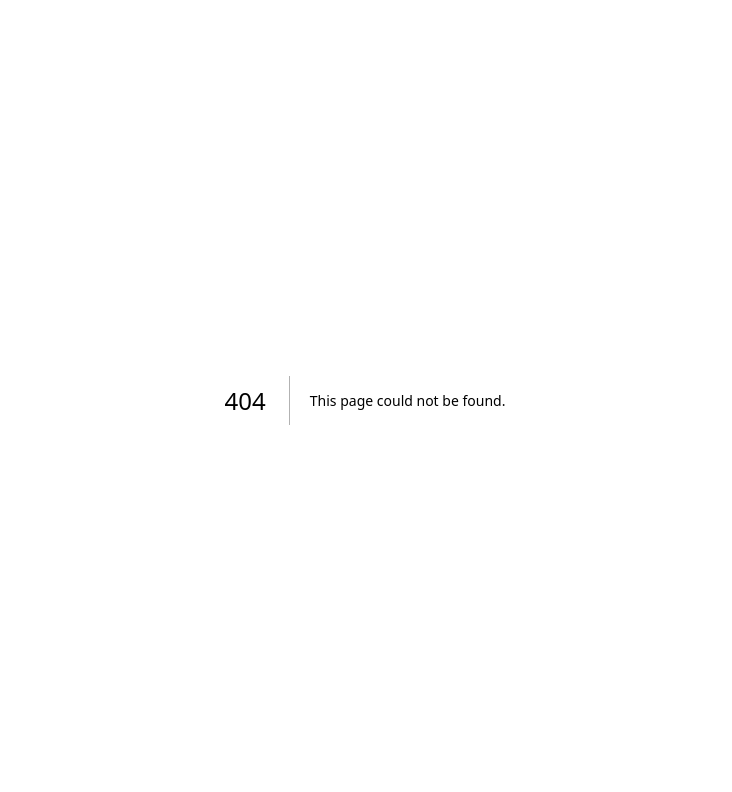
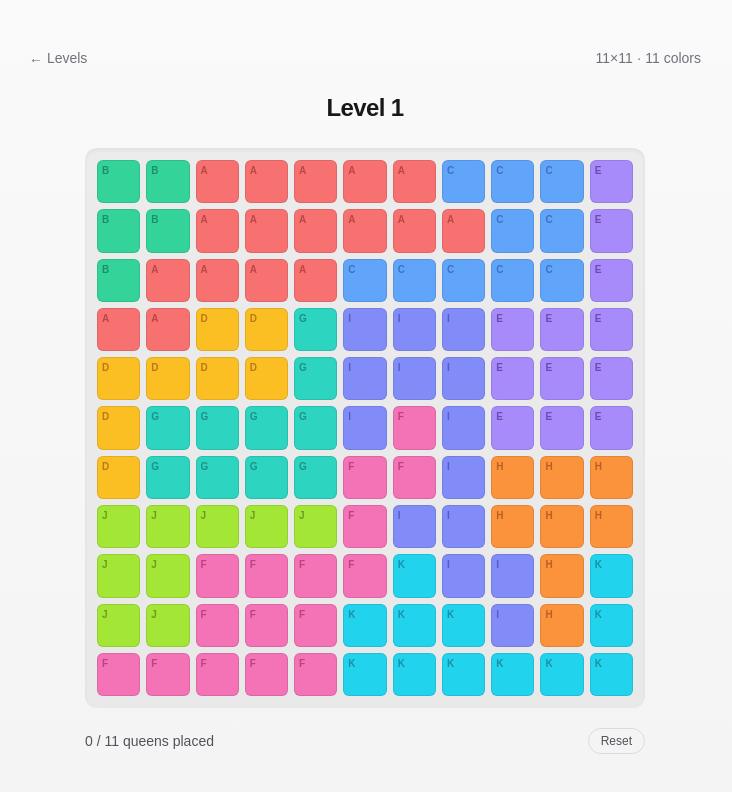
Before and after one commit to rayhannr/queens, a Next.js app: page /level/1 in a window 1280 px wide. Before the commit this address had no page. Shown: the top 792 px of the page, without its empty margins (275-1007 px from the left). Built offline with nearby package versions, Linux system fonts and the light colour scheme.

Commit message:
Add per-level game page
Server Component renders the page shell (title, nav, level meta) and
generateStaticParams for all 5 levels; the actual board is a Client
Component loaded via next/dynamic with ssr:false, since it (and the
upcoming Three.js layer) needs a browser canvas.

```diff
--- /dev/null
+++ b/app/level/[id]/page.tsx
@@ -0,0 +1,39 @@
+import Link from "next/link";
+import { notFound } from "next/navigation";
+import { LEVELS } from "@/lib/levels/data";
+import { BoardClient } from "@/components/BoardClient";
+
+export function generateStaticParams() {
+  return LEVELS.map((level) => ({ id: level.id }));
+}
+
+export default async function LevelPage({ params }: { params: Promise<{ id: string }> }) {
+  const { id } = await params;
+  const index = LEVELS.findIndex((l) => l.id === id);
+  const level = LEVELS[index];
+  if (!level) notFound();
+
+  return (
+    <div className="flex min-h-screen flex-col items-center bg-gradient-to-b from-zinc-50 to-zinc-100 px-6 py-12 dark:from-black dark:to-zinc-950">
+      <div className="flex w-full max-w-2xl flex-col items-center gap-6">
+        <div className="flex w-full items-center justify-between">
+          <Link
+            href="/"
+            className="text-sm font-medium text-zinc-500 transition-colors hover:text-zinc-900 dark:hover:text-zinc-100"
+          >
+            ← Levels
+          </Link>
+          <span className="text-sm text-zinc-500 dark:text-zinc-400">
+            {level.size}×{level.size} · {level.colorCount} colors
+          </span>
+        </div>
+
+        <h1 className="text-2xl font-bold tracking-tight text-zinc-900 dark:text-zinc-50">
+          Level {index + 1}
+        </h1>
+
+        <BoardClient level={level} />
+      </div>
+    </div>
+  );
+}
--- /dev/null
+++ b/components/BoardClient.tsx
@@ -0,0 +1,17 @@
+"use client";
+
+import dynamic from "next/dynamic";
+import type { Level } from "@/lib/generator/types";
+
+const Board = dynamic(() => import("./Board").then((m) => m.Board), {
+  ssr: false,
+  loading: () => (
+    <div className="flex aspect-square w-full max-w-[min(90vw,560px)] animate-pulse items-center justify-center rounded-xl bg-black/5 dark:bg-white/5">
+      <span className="text-sm text-zinc-400">Loading board…</span>
+    </div>
+  ),
+});
+
+export function BoardClient({ level }: { level: Level }) {
+  return <Board level={level} />;
+}
```
